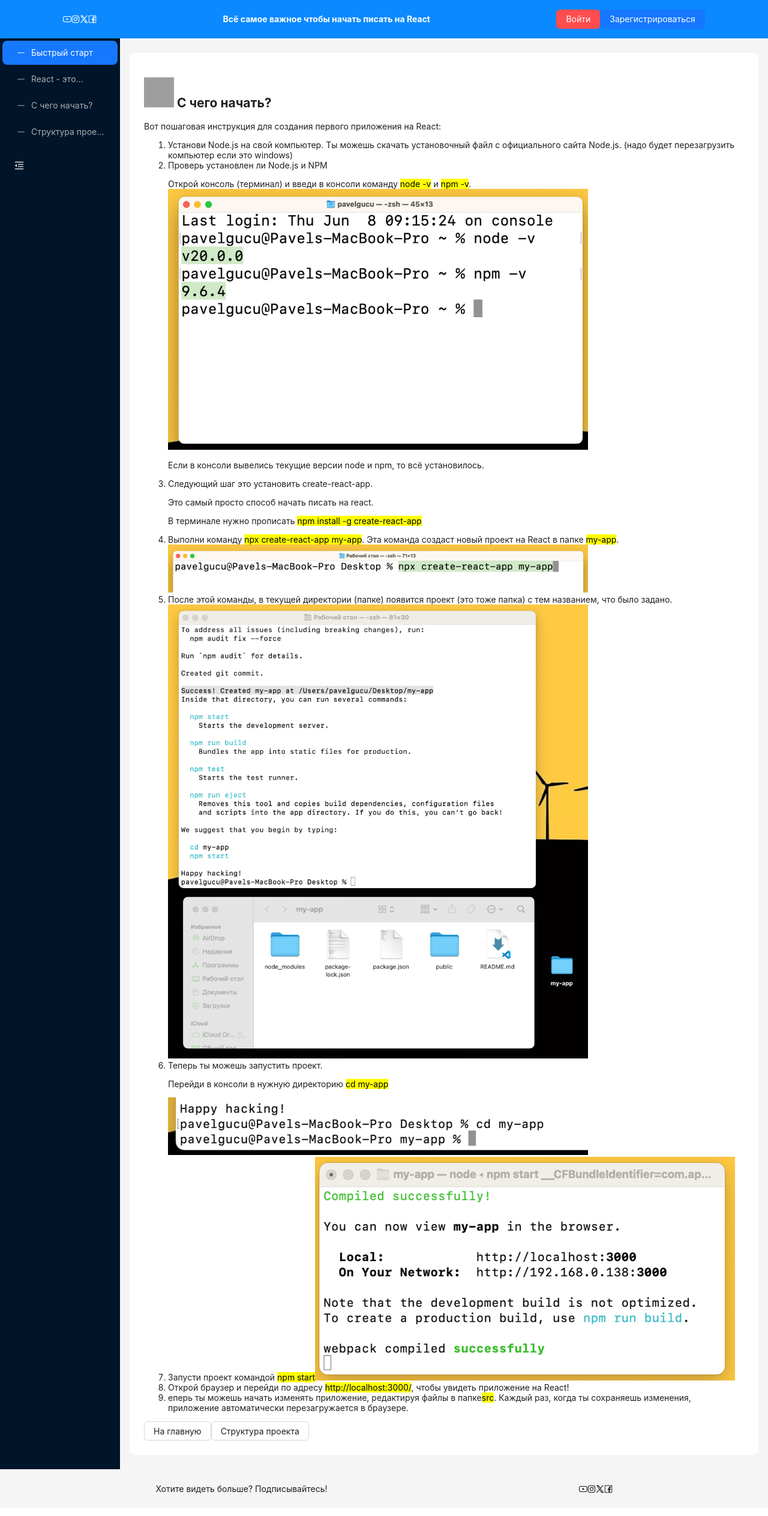
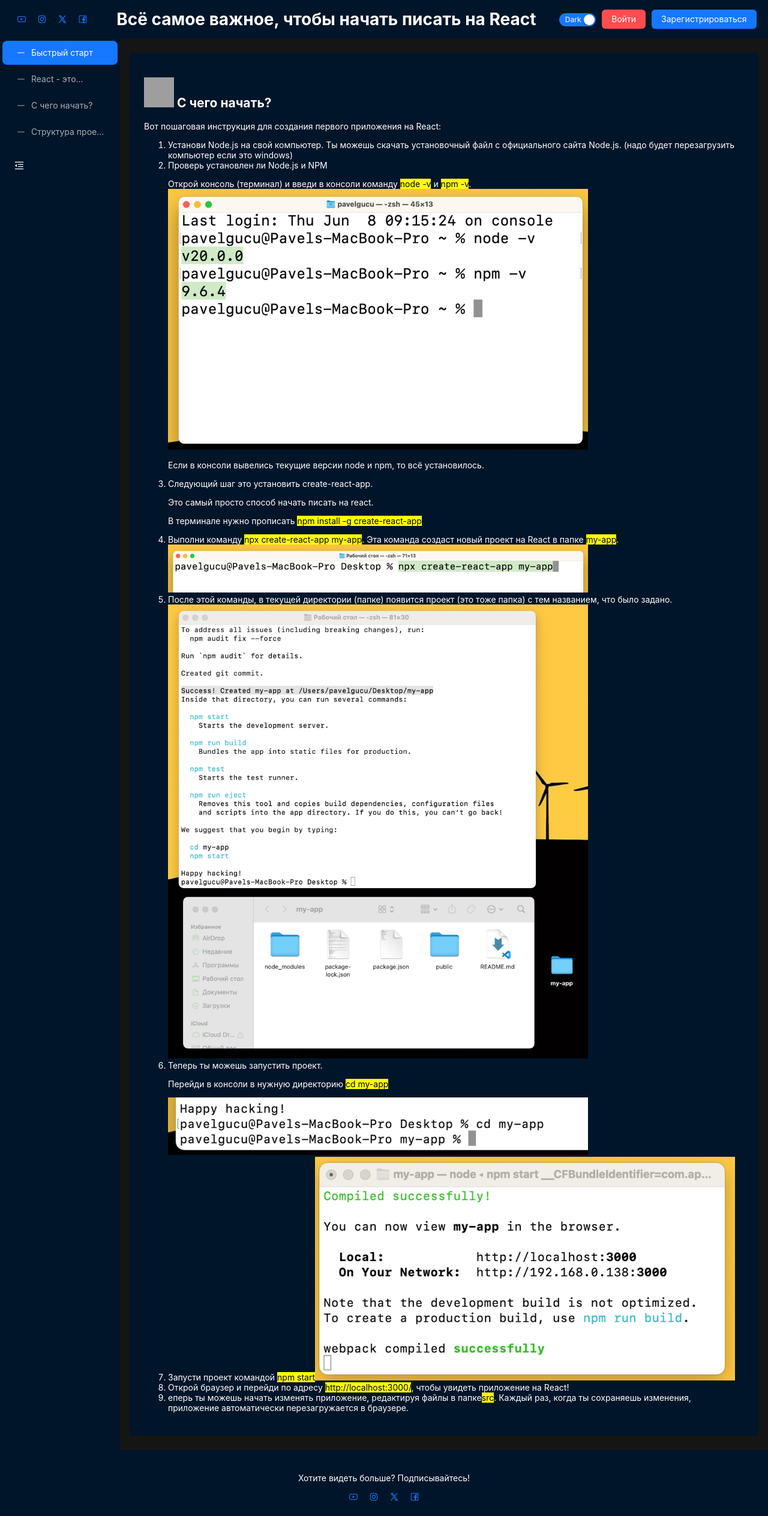
Before and after one commit to KonstantinTuhay/tz_shpora, a React (Create React App) app: page /inthebegining in a window 1280 px wide. Shown: the whole page at 60% size. Built offline with nearby package versions, Linux system fonts and the light colour scheme; grey boxes are pictures that could not be loaded.

Commit message:
add:dark mode

```diff
--- a/src/App.css
+++ b/src/App.css
@@ -6,3 +6,31 @@
 .wrapper {
   height: 100%;
 }
+
+#dark {
+  background-color: #001529;
+  color: white;
+}
+
+#light {
+  background-color: white;
+  color: black;
+}
+
+.between#dark {
+  background-color: rgba(0, 0, 0, 0.917);
+}
+
+.between#light {
+  background-color: #f5f5f5;
+}
+
+.h_f#light {
+  background-color: #001529;
+  color: white;
+}
+
+.h_f#dark {
+  background-color: #001529;
+  color: white;
+}
--- a/src/App.jsx
+++ b/src/App.jsx
@@ -1,7 +1,7 @@
 import React, { useState } from "react";
 import { Routes, Route, NavLink } from "react-router-dom";
 import "./App.css";
-import { Button, Layout, Menu, theme, FloatButton, Modal } from "antd";
+import { Button, Layout, Menu, Switch, FloatButton, Modal } from "antd";
 import {
   MenuFoldOutlined,
   MenuUnfoldOutlined,
@@ -21,6 +21,8 @@
 import { Footer } from "antd/es/layout/layout";
 
 function App() {
+  const [theme, setTheme] = useState("dark");
+
   const [open1, setOpen1] = useState(false);
   const [open2, setOpen2] = useState(false);
 
@@ -57,38 +59,80 @@
   const { Header, Sider, Content } = Layout;
 
   const [collapsed, setCollapsed] = useState(false);
-  const {
-    token: { colorBgContainer, borderRadiusLG },
-  } = theme.useToken();
 
   return (
     <div className="wrapper">
       <Layout>
         <Header
-          id="header"
+          className="h_f"
+          id={theme}
           style={{
             display: "flex",
             alignItems: "center",
             justifyContent: "space-around",
             padding: 0,
-            background: colorBgContainer,
             textAlign: "center",
-            backgroundColor: "#0b89ff",
             color: "white",
           }}
         >
           <div>
+            <a
+              href="https://www.youtube.com/"
+              style={{
+                margin: 10,
+              }}
+            >
               <YoutubeOutlined />
+            </a>
+            <a
+              href="https://www.instagram.com/"
+              style={{
+                margin: 10,
+              }}
+            >
               <InstagramOutlined />
+            </a>
+            <a
+              href="https://twitter.com/i/flow/signup"
+              style={{
+                margin: 10,
+              }}
+            >
               <XOutlined />
+            </a>
+            <a
+              href="https://www.facebook.com/"
+              style={{
+                margin: 10,
+              }}
+            >
               <FacebookOutlined />
+            </a>
           </div>
 
-          <b>Всё самое важное чтобы начать писать на React</b>
+          <h1>
+            <b>Всё самое важное, чтобы начать писать на React</b>
+          </h1>
 
           {/* Вход в личный кабинет и регистрация*/}
           <div>
-            <Button type="primary" danger onClick={showModal}>
+            <Switch
+              checked={theme === "dark"}
+              onChange={(value) => {
+                setTheme(value ? "dark" : "light");
+              }}
+              checkedChildren="Dark"
+              unCheckedChildren="Light"
+            />
+
+            <Button
+              type="primary"
+              danger
+              onClick={showModal}
+              style={{
+                margin: 10,
+              }}
+            >
               Войти
             </Button>
             <Modal
@@ -123,11 +167,19 @@
       {/* \\\\\\\\\\\\\\\\\\\\\\\\\\\\\\\\\\\\\\\\\\\\\\\\\\\\\\\\\\\\\\\\\\\\\\\\\\\\\ */}
       {/* \\\\\\\\\\\\\\\\\\\\\\\\\\menu\\\\\\\\\\\\\\\\\\\\\\\\\\\\\\\\\\\\\\\\\\\\ */}
       {/* \\\\\\\\\\\\\\\\\\\\\\\\\\\\\\\\\\\\\\\\\\\\\\\\\\\\\\\\\\\\\\\\\\\\\\\\\\\\\ */}
-      <Layout id="general_layout">
-        <Sider trigger={null} collapsible collapsed={collapsed}>
+      <Layout className="between" id={theme}>
+        <Sider
+          // className="sider"
+          // id={theme}
+          trigger={null}
+          collapsible
+          collapsed={collapsed}
+        >
           <div className="demo-logo-vertical" />
           <Menu
             theme="dark"
+            // className="menu"
+            // id={theme}
             mode="inline"
             defaultSelectedKeys={["1"]}
             items={[
@@ -186,12 +238,13 @@
         {/* \\\\\\\\\\\\\\\\\\\\\\\\\\\\\\\\\\\\\\\\\\\\\\\\\\\\\\\\\\\\\\\\\\\\\\\\\\\\\ */}
 
         <Content
+          id={theme}
           style={{
             margin: "24px 16px",
             padding: 24,
             minHeight: 280,
-            background: colorBgContainer,
-            borderRadius: borderRadiusLG,
+            // background: colorBgContainer,
+            // borderRadius: borderRadiusLG,
           }}
         >
           <Routes>
@@ -209,6 +262,8 @@
       {/* \\\\\\\\\\\\\\\\\\\\\\\\\\\\\\\\\\\\\\\\\\\\\\\\\\\\\\\\\\\\\\\\\\\\\\\\\\\\\ */}
       <Layout>
         <Footer
+          className="h_f"
+          id={theme}
           style={{
             display: "flex",
             alignItems: "center",
@@ -216,12 +271,40 @@
             textAlign: "center",
           }}
         >
-          <div>Хотите видеть больше? Подписывайтесь!</div>
           <div>
+            <p>Хотите видеть больше? Подписывайтесь!</p>
+            <a
+              href="https://www.youtube.com/"
+              style={{
+                margin: 10,
+              }}
+            >
               <YoutubeOutlined />
+            </a>
+            <a
+              href="https://www.instagram.com/"
+              style={{
+                margin: 10,
+              }}
+            >
               <InstagramOutlined />
+            </a>
+            <a
+              href="https://twitter.com/i/flow/signup"
+              style={{
+                margin: 10,
+              }}
+            >
               <XOutlined />
+            </a>
+            <a
+              href="https://www.facebook.com/"
+              style={{
+                margin: 10,
+              }}
+            >
               <FacebookOutlined />
+            </a>
           </div>
         </Footer>
       </Layout>
--- a/src/helpers/NavigateHelpers.jsx
+++ b/src/helpers/NavigateHelpers.jsx
@@ -1,12 +1,28 @@
 import React from "react";
 import { Button } from "antd";
+import { useNavigate } from "react-router-dom";
 
-const NavigateHelpers = ({ navigate, params, txt }) => {
-  const callback = () => {
-    navigate(params);
-  };
+const NavigateHelpers = () => {
+  const navigate = useNavigate();
 
-  return <Button onClick={callback}>{txt}</Button>;
+  // const nextPage = (InTheBegining, HomePage, ReactThis, ConstrProject) => {
+  //тут должно быть куча моих компонентов???
+
+  //   navigate(params);
+  //   return;
+  // };
+
+  // const previousPage = () => {
+  //   navigate(params);
+
+  //   return (props) => {};
+  // };
+
+  // const callback = () => {
+  //   navigate(params);
+  // };
+
+  // return <Button onClick={callback}>{txt}</Button>;
 };
 
 export default NavigateHelpers;
```
Lines whose indentation alone changed are shown as unchanged.
